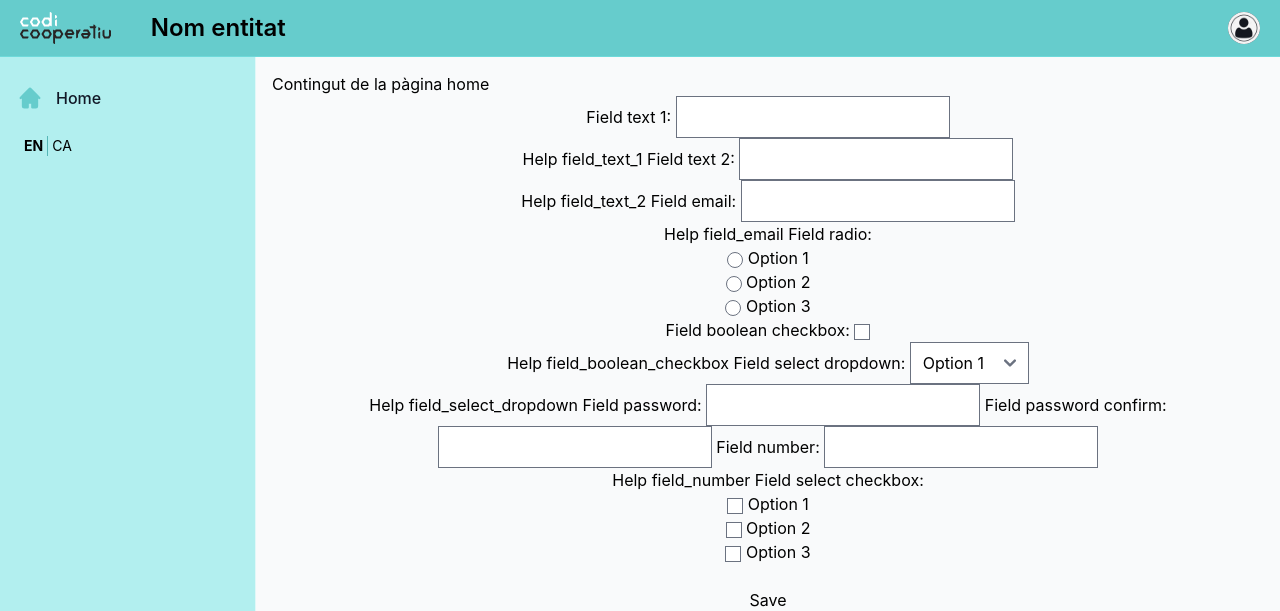
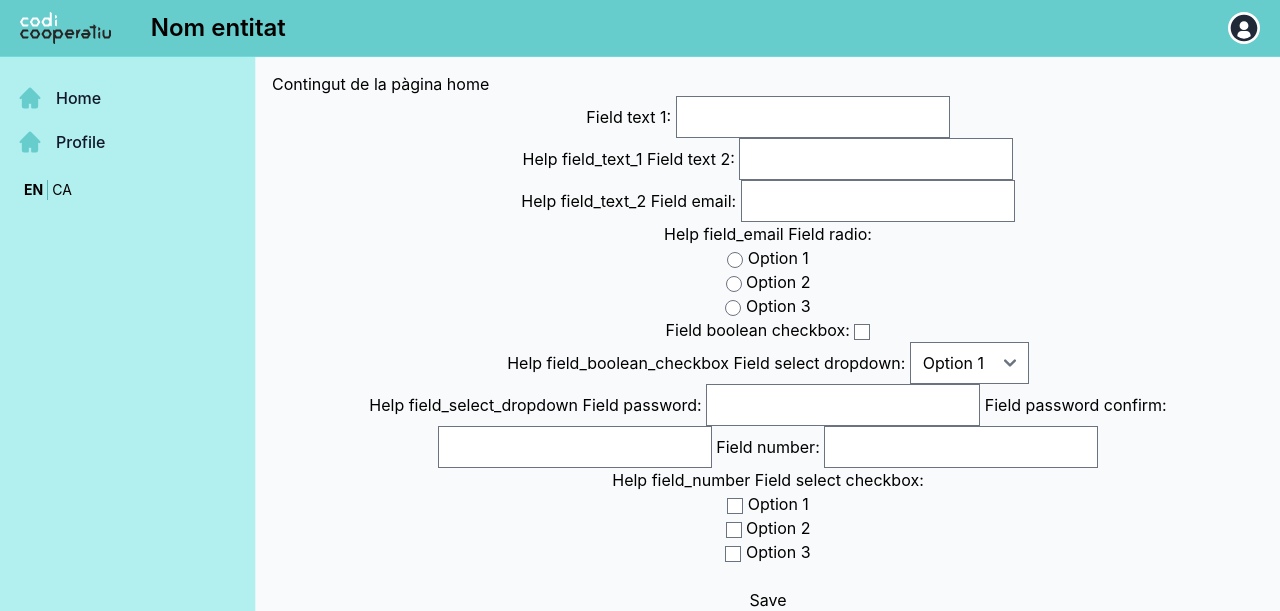
Before and after one commit to codicoop/boilerplate_django, a Django app: page /en/ in a window 1280 px wide. Shown: the top 611 px of the page. Run offline with Django 4.2, Linux system fonts and the light colour scheme; the visitor is signed in with stand-in values (Sample User, id 1); style sheets or scripts are compiled from the project's sources; parts of the project's set-up code (start-up, migrations or seed data) failed here and were passed over; some libraries are stand-ins or nearby versions.

Commit message:
Signuop maquetat
A l'espera de que el formulari funcioni bé

```diff
--- a/src/templates/base.html
+++ b/src/templates/base.html
@@ -47,11 +47,12 @@
             <!-- Botó per mostrar i amagar menú desplegable -->
             <div>
               <button type="button"
-                class="flex text-sm bg-gray-800 rounded-full focus:ring-4 focus:ring-gray-300 dark:focus:ring-gray-600"
+                class="flex text-sm bg-white rounded-full focus:ring-4 focus:ring-gray-300 dark:focus:ring-gray-600"
                 aria-expanded="false" data-dropdown-toggle="dropdown-user">
                 <span class="sr-only">Obrir menú usuari</span>
-                <img class="w-8 h-8 rounded-full" src="{% static 'images/user_placeholder.jpg' %}"
-                  alt="{% translate 'User image' %}">
+                <svg class="w-8 h-8 text-gray-800 dark:text-white" aria-hidden="true" xmlns="http://www.w3.org/2000/svg" width="24" height="24" fill="currentColor" viewBox="0 0 24 24">
+                  <path fill-rule="evenodd" d="M12 20a7.966 7.966 0 0 1-5.002-1.756l.002.001v-.683c0-1.794 1.492-3.25 3.333-3.25h3.334c1.84 0 3.333 1.456 3.333 3.25v.683A7.966 7.966 0 0 1 12 20ZM2 12C2 6.477 6.477 2 12 2s10 4.477 10 10c0 5.5-4.44 9.963-9.932 10h-.138C6.438 21.962 2 17.5 2 12Zm10-5c-1.84 0-3.333 1.455-3.333 3.25S10.159 13.5 12 13.5c1.84 0 3.333-1.455 3.333-3.25S13.841 7 12 7Z" clip-rule="evenodd"/>
+                </svg>
               </button>
             </div>
             <!-- Menú desplegable -->
@@ -113,6 +114,7 @@
             </a>
           </li>
           {% if not request.user.is_authenticated %}
+          <!-- Login -->
           <li>
             <a href="{% url 'registration:login' %}"
               class="flex items-center p-1 text-gray-900 rounded-lg dark:text-white hover:bg-gray-100 dark:hover:bg-gray-700 group">
@@ -122,22 +124,38 @@
               <span class="ms-3">{% translate "Log in" %}</span>
             </a>
           </li>
+          <!-- Signup -->
           <li>
             <a href="{% url 'registration:signup' %}"
+              class="flex items-center p-1 text-gray-900 rounded-lg dark:text-white hover:bg-gray-100 dark:hover:bg-gray-700 group">
+              <svg class="w-7 h-7 text-primary-500 dark:text-white" aria-hidden="true" xmlns="http://www.w3.org/2000/svg" width="24" height="24" fill="currentColor" viewBox="0 0 24 24">
+                <path fill-rule="evenodd" d="M11.403 5H5a2 2 0 0 0-2 2v12a2 2 0 0 0 2 2h12a2 2 0 0 0 2-2v-6.403a3.01 3.01 0 0 1-1.743-1.612l-3.025 3.025A3 3 0 1 1 9.99 9.768l3.025-3.025A3.01 3.01 0 0 1 11.403 5Z" clip-rule="evenodd"/>
+                <path fill-rule="evenodd" d="M13.232 4a1 1 0 0 1 1-1H20a1 1 0 0 1 1 1v5.768a1 1 0 1 1-2 0V6.414l-6.182 6.182a1 1 0 0 1-1.414-1.414L17.586 5h-3.354a1 1 0 0 1-1-1Z" clip-rule="evenodd"/>
+              </svg>
+
+              <span class="ms-3">{% translate "Sign up" %}</span>
+            </a>
+          </li>
+          <!-- Password reset -->
+          <li>
+            <a href="{% url 'registration:password_reset' %}"
+              class="flex items-center p-1 text-gray-900 rounded-lg dark:text-white hover:bg-gray-100 dark:hover:bg-gray-700 group">
+              <svg class="w-7 h-7 text-primary-500 dark:text-white" aria-hidden="true" xmlns="http://www.w3.org/2000/svg" width="24" height="24" fill="currentColor" viewBox="0 0 24 24">
+                <path fill-rule="evenodd" d="M8 10V7a4 4 0 1 1 8 0v3h1a2 2 0 0 1 2 2v7a2 2 0 0 1-2 2H7a2 2 0 0 1-2-2v-7a2 2 0 0 1 2-2h1Zm2-3a2 2 0 1 1 4 0v3h-4V7Zm2 6a1 1 0 0 1 1 1v3a1 1 0 1 1-2 0v-3a1 1 0 0 1 1-1Z" clip-rule="evenodd"/>
+              </svg>
+              <span class="ms-3">{% translate "Password recovery" %}</span>
+            </a>
+          </li>
+          {% endif %}
+          {% if request.user.is_authenticated %}
+          <!-- Perfil -->
+          <li>
+            <a href="{% url 'registration:profile_details' %}"
               class="flex items-center p-1 text-gray-900 rounded-lg dark:text-white hover:bg-gray-100 dark:hover:bg-gray-700 group">
               <svg class="w-7 h-7 text-primary-500 dark:text-white" aria-hidden="true" xmlns="http://www.w3.org/2000/svg" width="24" height="24" fill="currentColor" viewbox="0 0 24 24">
                 <path fill-rule="evenodd" d="M11.293 3.293a1 1 0 0 1 1.414 0l6 6 2 2a1 1 0 0 1-1.414 1.414L19 12.414V19a2 2 0 0 1-2 2h-3a1 1 0 0 1-1-1v-3h-2v3a1 1 0 0 1-1 1H7a2 2 0 0 1-2-2v-6.586l-.293.293a1 1 0 0 1-1.414-1.414l2-2 6-6Z" clip-rule="evenodd"/>
               </svg>
-              <span class="ms-3">{% translate "Sign up" %}</span>
-            </a>
-          </li>
-          <li>
-            <a href="{% url 'registration:password_reset' %}"
-              class="flex items-center p-1 text-gray-900 rounded-lg dark:text-white hover:bg-gray-100 dark:hover:bg-gray-700 group">
-              <svg class="w-7 h-7 text-primary-500 dark:text-white" aria-hidden="true" xmlns="http://www.w3.org/2000/svg" width="24" height="24" fill="currentColor" viewbox="0 0 24 24">
-                <path fill-rule="evenodd" d="M11.293 3.293a1 1 0 0 1 1.414 0l6 6 2 2a1 1 0 0 1-1.414 1.414L19 12.414V19a2 2 0 0 1-2 2h-3a1 1 0 0 1-1-1v-3h-2v3a1 1 0 0 1-1 1H7a2 2 0 0 1-2-2v-6.586l-.293.293a1 1 0 0 1-1.414-1.414l2-2 6-6Z" clip-rule="evenodd"/>
-              </svg>
-              <span class="ms-3">{% translate "Password recovery" %}</span>
+              <span class="ms-3">{% translate "Profile" %}</span>
             </a>
           </li>
           {% endif %}
```
Also changed, not shown: src/templates/registration/signup.html (+6 -6 lines).
